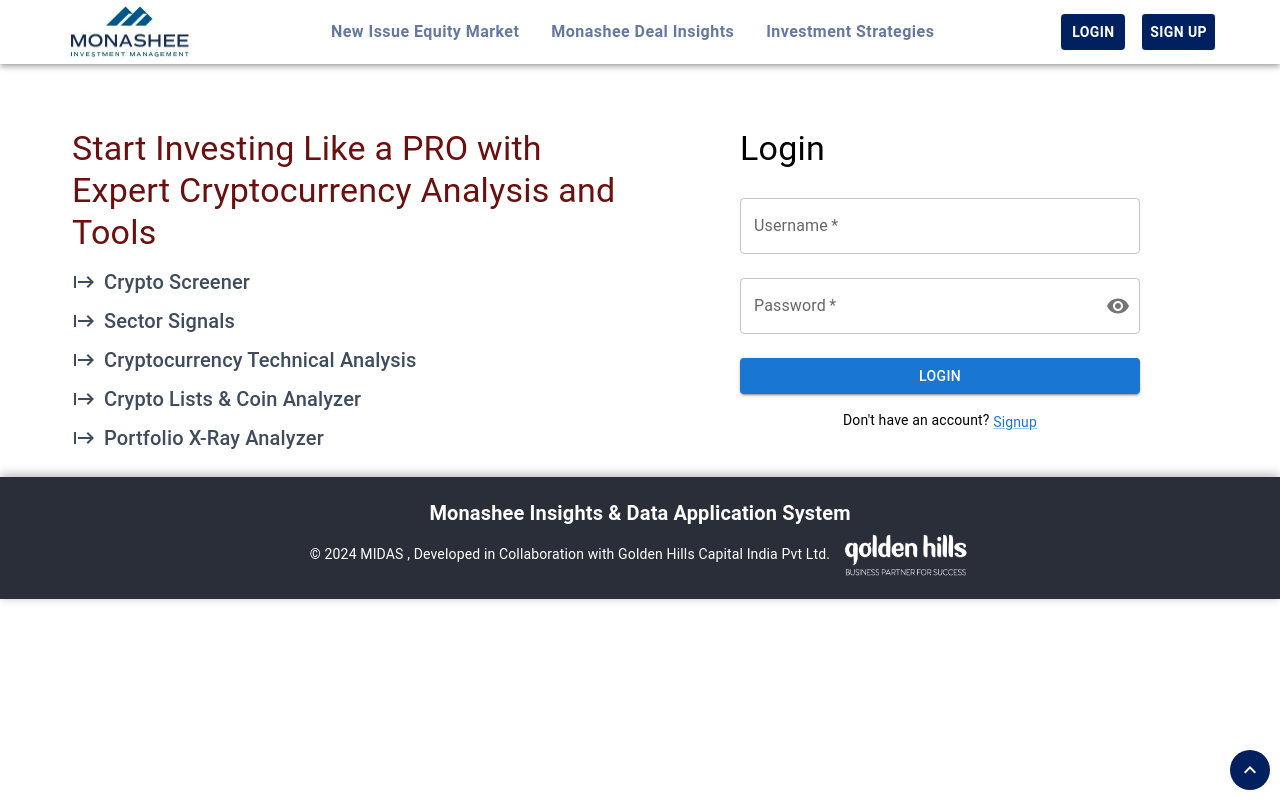
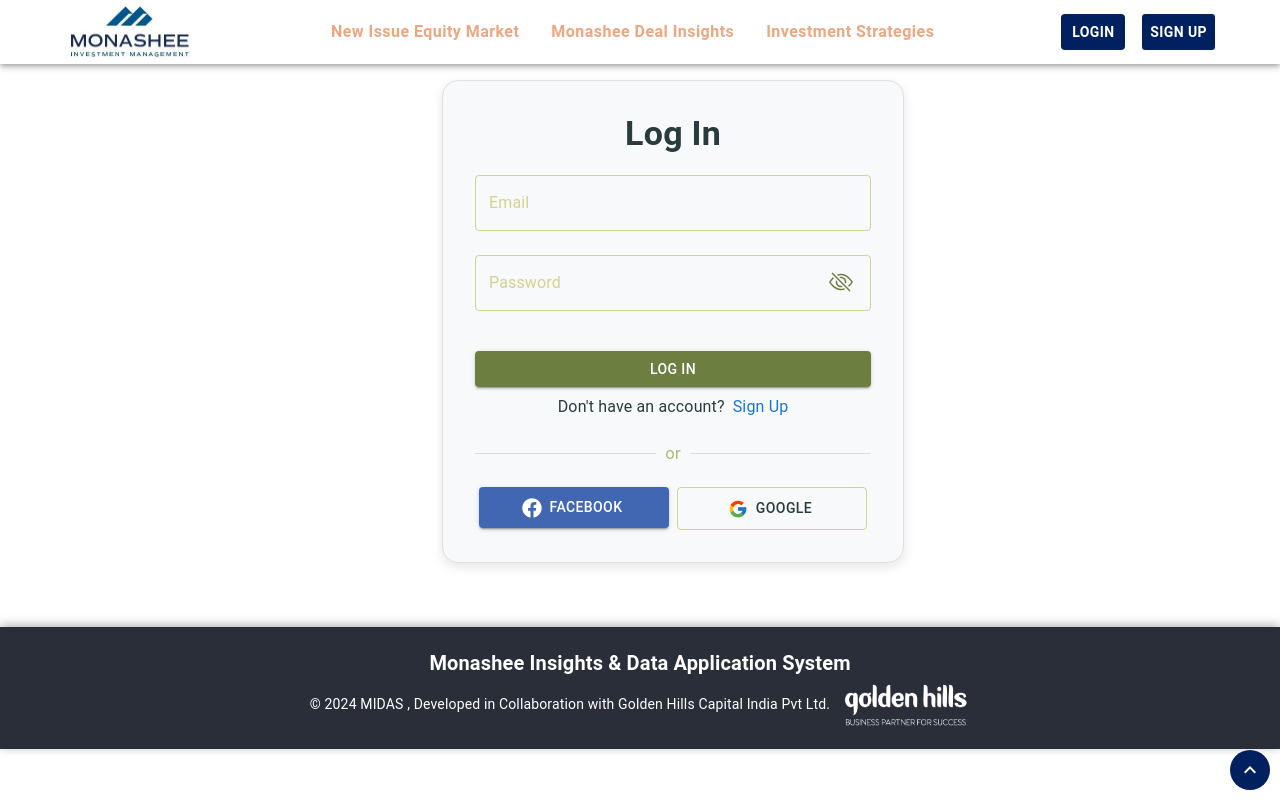
Before and after one commit to shakunthalamandem/MIDAS-Frontend, a React (Create React App) app in the folder Frontend/my-app/: page /login in a window 1280 px wide. Built offline with nearby package versions, Linux system fonts and the light colour scheme.

Commit message:
added login

```diff
--- a/Frontend/my-app/src/Components/Main/HomePage/Authentication/Login.tsx
+++ b/Frontend/my-app/src/Components/Main/HomePage/Authentication/Login.tsx
@@ -1,168 +1,177 @@
-import React, { useState } from 'react';
-import { Box, Button, TextField, Typography, Snackbar, Link, IconButton, InputAdornment, Grid } from '@mui/material';
-import StartIcon from '@mui/icons-material/Start';  // Import the StartIcon
-// import { useAuth } from './AuthContext';
-import { useNavigate } from 'react-router-dom';
-import Visibility from '@mui/icons-material/Visibility';
-import VisibilityOff from '@mui/icons-material/VisibilityOff';
-// import { useAuth } from './AuthContext';
+import React, { useState } from "react";
+import { TextField, Button, IconButton, Typography, Box, Container, Divider, Grid } from "@mui/material";
+import { FaFacebook } from "react-icons/fa";
+import { FcGoogle } from "react-icons/fc";
+import { BsEyeSlash, BsEye } from "react-icons/bs";
+import { Link } from "react-router-dom";
 
 const Login: React.FC = () => {
-    const [username, setUsername] = useState('');
-    const [password, setPassword] = useState('');
-    const [showPassword, setShowPassword] = useState(false);
-    // const { login, error, successMessage, clearMessages } = useAuth();
-    const navigate = useNavigate();
+  const [passwordVisible, setPasswordVisible] = useState(false);
 
-    const handleSubmit = async (event: React.FormEvent<HTMLFormElement>) => {
-        event.preventDefault();
-        // await login(username, password);
-    };
-
-    const handleSignupRedirect = () => {
-        navigate('/signup');
-    };
-
-    const handleClickShowPassword = () => {
-        setShowPassword(!showPassword);
-    };
+  const togglePasswordVisibility = () => setPasswordVisible(!passwordVisible);
 
   return (
-        <Grid container spacing={2} sx={{ mt: 4, p: 2, maxWidth: '1200px', justifyContent: 'center', mx: 'auto' }}>
-            <Grid item xs={12} md={6}>
-                <Box sx={{ pr: { xs: 0, md: 2 }, mb: { xs: 4, md: 0 } }}>
-                    <Typography
-                        variant="h4"
-                        component="h1"
-                        gutterBottom
-                        sx={{ color: '#6b0f0f' }}  // Set color for main heading
+    <Container maxWidth="xs">
+      <Box
+        sx={{
+          backgroundColor: "#f8f9fa",
+          borderRadius: 4,
+          boxShadow: "0 4px 12px rgba(0, 0, 0, 0.1)",
+          padding: 4,
+          display: "flex",
+          flexDirection: "column",
+          alignItems: "center",
+          gap: 1,
+          mt: 2, // Reduce top margin for less gap at the top
+          mb: 8, // Increase bottom margin for more gap at the bottom
+          border: "1px solid #e0e0e0",
+          width: "100%",
+        }}
       >
-                        Start Investing Like a PRO with Expert Cryptocurrency Analysis and Tools
+        <Typography variant="h4" fontWeight="700" color="#293c3d" gutterBottom>
+          Log In
         </Typography>
-                    <Typography
-                        variant="h6"
-                        component="h2"
-                        gutterBottom
-                        sx={{ display: 'flex', alignItems: 'center', color: '#3f4c5d' }}  // Set color for subheadings
-                    >
-                        <StartIcon sx={{ mr: 1 }} /> Crypto Screener
-                    </Typography>
-                    <Typography
-                        variant="h6"
-                        component="h2"
-                        gutterBottom
-                        sx={{ display: 'flex', alignItems: 'center', color: '#3f4c5d' }}  // Set color for subheadings
-                    >
-                        <StartIcon sx={{ mr: 1 }} /> Sector Signals
-                    </Typography>
-                    <Typography
-                        variant="h6"
-                        component="h2"
-                        gutterBottom
-                        sx={{ display: 'flex', alignItems: 'center', color: '#3f4c5d' }}  // Set color for subheadings
-                    >
-                        <StartIcon sx={{ mr: 1 }} /> Cryptocurrency Technical Analysis
-                    </Typography>
-                    <Typography
-                        variant="h6"
-                        component="h2"
-                        gutterBottom
-                        sx={{ display: 'flex', alignItems: 'center', color: '#3f4c5d' }}  // Set color for subheadings
-                    >
-                        <StartIcon sx={{ mr: 1 }} /> Crypto Lists & Coin Analyzer
-                    </Typography>
-                    <Typography
-                        variant="h6"
-                        component="h2"
-                        gutterBottom
-                        sx={{ display: 'flex', alignItems: 'center', color: '#3f4c5d' }}  // Set color for subheadings
-                    >
-                        <StartIcon sx={{ mr: 1 }} /> Portfolio X-Ray Analyzer
-                    </Typography>
-                </Box>
-            </Grid>
-            <Grid item xs={12} md={6}>
-                <Box sx={{ maxWidth: 400, mx: 'auto' }}>
-                    <Typography variant="h4" component="h1" gutterBottom>
-                        Login
-                    </Typography>
-                    <form onSubmit={handleSubmit}>
+
+        {/* Email */}
         <TextField
-                            label="Username"
           fullWidth
-                            margin="normal"
-                            value={username}
-                            onChange={(e) => setUsername(e.target.value)}
-                            required
-                        />
-                        <TextField
-                            label="Password"
-                            type={showPassword ? 'text' : 'password'}
-                            fullWidth
-                            margin="normal"
-                            value={password}
-                            onChange={(e) => setPassword(e.target.value)}
-                            required
-                            InputProps={{
-                                endAdornment: (
-                                    <InputAdornment position="end">
-                                        <IconButton
-                                            onClick={handleClickShowPassword}
-                                            edge="end"
-                                        >
-                                            {showPassword ? <VisibilityOff /> : <Visibility />}
-                                        </IconButton>
-                                    </InputAdornment>
-                                ),
+          label="Email"
+          variant="outlined"
+          type="email"
+          sx={{
+            marginBottom: 2,
+            "& .MuiOutlinedInput-root": {
+              "& fieldset": {
+                borderColor: "#d3d290", // Default border color
+              },
+              "&:hover fieldset": {
+                borderColor: "#aab56b", // Border color on hover
+              },
+              "&.Mui-focused fieldset": {
+                borderColor: "#aab56b", // Changed focus color
+              },
+            },
+            "& .MuiInputLabel-root": {
+              color: "#d3d290", // Default label color
+              "&.Mui-focused": {
+                color: "#6d7f40", // Focused label color
+              },
+            },
           }}
         />
-                        <Button type="submit" variant="contained" color="primary" fullWidth sx={{ mt: 2 }}>
-                            Login
-                        </Button>
-                    </form>
-                    <Typography variant="body2" align="center" sx={{ mt: 2 }}>
-                        Don't have an account?{' '}
-                        <Link component="button" onClick={handleSignupRedirect} color="primary">
-                            Signup
-                        </Link>
-                    </Typography>
-                    {/* {error && (
-                        <Snackbar
-                            open={true}
-                            autoHideDuration={6000}
-                            onClose={clearMessages}
-                            message={error}
-                            anchorOrigin={{
-                                vertical: 'bottom',
-                                horizontal: 'left',
+
+        {/* Password */}
+        <Box position="relative" width="100%">
+          <TextField
+            fullWidth
+            label="Password"
+            variant="outlined"
+            type={passwordVisible ? "text" : "password"}
+            sx={{
+              marginBottom: 2,
+              "& .MuiOutlinedInput-root": {
+                "& fieldset": {
+                  borderColor: "#d3d290", // Default border color
+                },
+                "&:hover fieldset": {
+                  borderColor: "#aab56b", // Border color on hover
+                },
+                "&.Mui-focused fieldset": {
+                  borderColor: "#aab56b", // Changed focus color
+                },
+              },
+              "& .MuiInputLabel-root": {
+                color: "#d3d290", // Default label color
+                "&.Mui-focused": {
+                  color: "#6d7f40", // Focused label color
+                },
+              },
             }}
           />
-                    )}
-                    {successMessage && (
-                        <Snackbar
-                            open={true}
-                            autoHideDuration={6000}
-                            onClose={clearMessages}
-                            message={successMessage}
-                            anchorOrigin={{
-                                vertical: 'bottom',
-                                horizontal: 'left',
+          <IconButton
+            onClick={togglePasswordVisibility}
+            sx={{ position: "absolute", top: "10%", right: 10, color: "#6d7f40" }}
+          >
+            {passwordVisible ? <BsEye /> : <BsEyeSlash />}
+          </IconButton>
+        </Box>
+
+        {/* Login Button */}
+        <Button
+          fullWidth
+          variant="contained"
+          color="primary"
+          sx={{
+            mt: 2,
+            backgroundColor: "#6d7f40",
+            "&:hover": {
+              backgroundColor: "#54662a",
+            },
           }}
-                        />
-                    )} */}
-                </Box>
+        >
+          Log In
+        </Button>
+
+        <Grid container justifyContent="center" alignItems="center" spacing={1}>
+          <Grid item>
+            <Typography variant="body1" color="#293c3d">
+              Don't have an account?
+            </Typography>
+          </Grid>
+          <Grid item>
+            <Link to="/signup" style={{ textDecoration: "none" }}>
+              <Typography variant="body1" color="primary">
+                Sign Up
+              </Typography>
+            </Link>
           </Grid>
         </Grid>
+
+        <Divider sx={{ width: "100%", my: 2, color: "#aab56b" }}>or</Divider>
+
+        {/* Social Login Buttons */}
+        <Grid container spacing={1} sx={{ width: "100%" }}>
+          <Grid item xs={6}>
+            <Button
+              fullWidth
+              startIcon={<FaFacebook />}
+              variant="contained"
+              sx={{
+                backgroundColor: "#4267b2",
+                color: "white",
+                "&:hover": {
+                  backgroundColor: "#3b5998",
+                },
+                fontSize: "0.875rem",
+                py: 1,
+              }}
+            >
+              Facebook
+            </Button>
+          </Grid>
+          <Grid item xs={6}>
+            <Button
+              fullWidth
+              startIcon={<FcGoogle />}
+              variant="outlined"
+              sx={{
+                color: "#293c3d",
+                borderColor: "#d3d290",
+                "&:hover": {
+                  borderColor: "#6d7f40",
+                  backgroundColor: "#f5f5f5",
+                },
+                fontSize: "0.875rem",
+                py: 1,
+              }}
+            >
+              Google
+            </Button>
+          </Grid>
+        </Grid>
+      </Box>
+    </Container>
   );
 };
 
 export default Login;
-// import React from 'react'
-
-// const Login = () => {
-//   return (
-//     <div>Login</div>
-//   )
-// }
-
-// export default Login
--- a/Frontend/my-app/src/Components/Navbar/NavBarMain.tsx
+++ b/Frontend/my-app/src/Components/Navbar/NavBarMain.tsx
@@ -76,7 +76,7 @@
                     minWidth: 100,
                     fontWeight: 'bold',
                     fontSize: '16px',
-                    color: '#002060', // Dark gray for unselected tabs
+                    color: '#DD6d2f', // Dark gray for unselected tabs
                     textTransform: 'none',
                     '&.Mui-selected': {
                       color: '#FFFFFF', // White text for the selected tab
```
Lines whose indentation alone changed are shown as unchanged.
